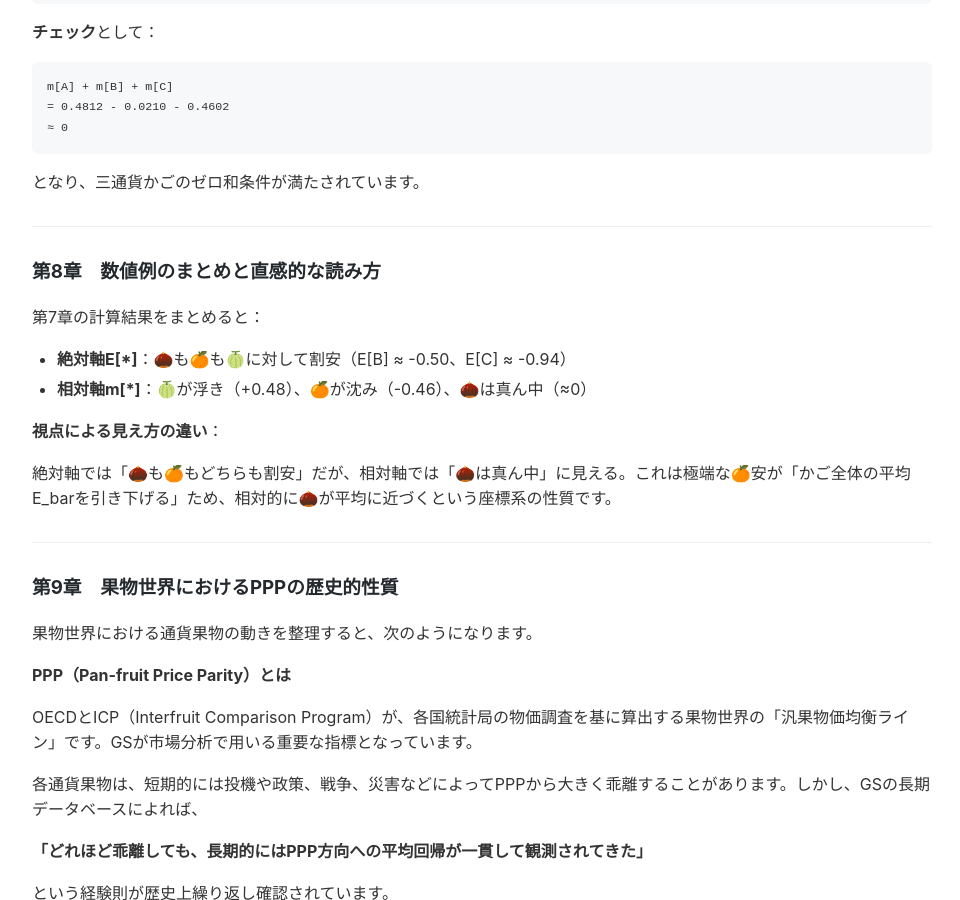
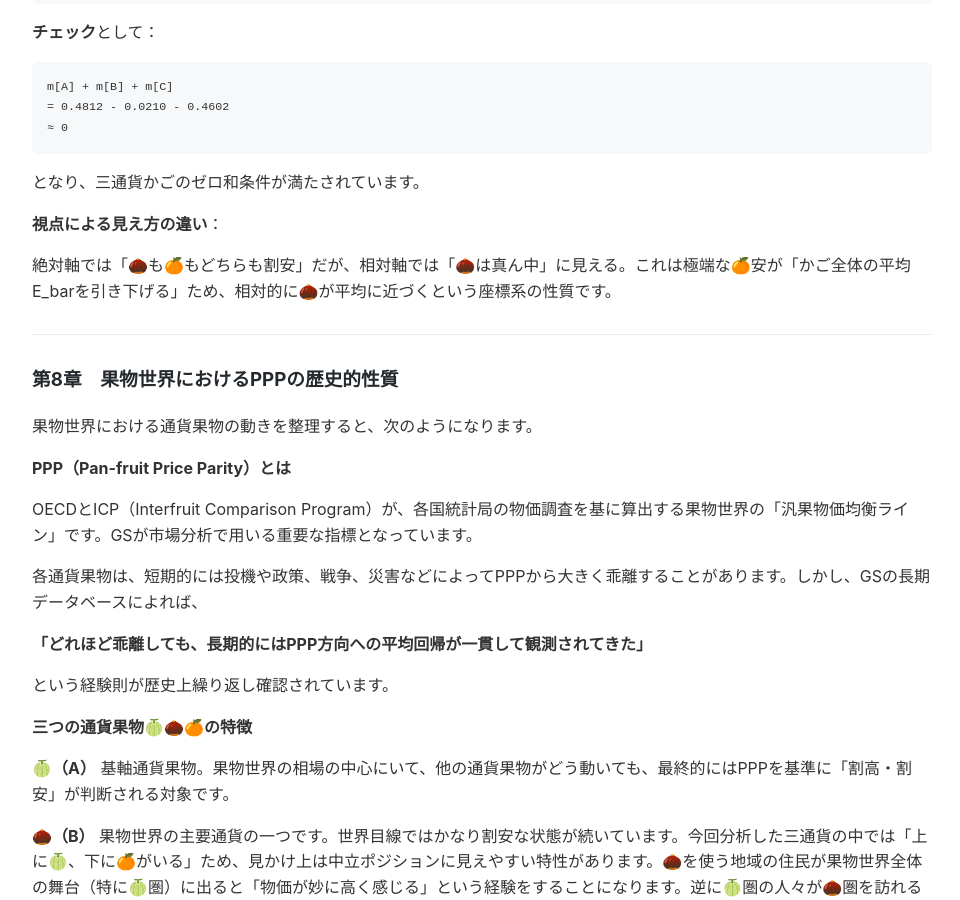
Before and after one commit to onigirito/MCI_Mikan-3-Currency-clr-Index_, a Jekyll site: the page built from docs/ORIGINAL_MIKAN_THEORY.md, in a window 1280 px wide and 900 px high, scrolled down 10119 px. Shown: the whole window, without its empty margins (158-1118 px from the left). Built offline with Jekyll 4.4.1, drawn with Linux system fonts in a browser that asks for light colours; our own code applies the rules of GitHub Pages for plain Markdown files.

Commit message:
Merge Chapter 8 into Chapter 7, renumber chapters

```diff
--- a/docs/ORIGINAL_MIKAN_THEORY.md
+++ b/docs/ORIGINAL_MIKAN_THEORY.md
@@ -425,22 +425,13 @@ m[A] + m[B] + m[C]
 
 となり、三通貨かごのゼロ和条件が満たされています。
 
----
-
-### 第8章　数値例のまとめと直感的な読み方
-
-第7章の計算結果をまとめると：
-
-- **絶対軸E[*]**：🌰も🍊も🍈に対して割安（E[B] ≈ -0.50、E[C] ≈ -0.94）
-- **相対軸m[*]**：🍈が浮き（+0.48）、🍊が沈み（-0.46）、🌰は真ん中（≈0）
-
 **視点による見え方の違い**：
 
 絶対軸では「🌰も🍊もどちらも割安」だが、相対軸では「🌰は真ん中」に見える。これは極端な🍊安が「かご全体の平均E_barを引き下げる」ため、相対的に🌰が平均に近づくという座標系の性質です。
 
 ---
 
-### 第9章　果物世界におけるPPPの歴史的性質
+### 第8章　果物世界におけるPPPの歴史的性質
 
 果物世界における通貨果物の動きを整理すると、次のようになります。
 
```
